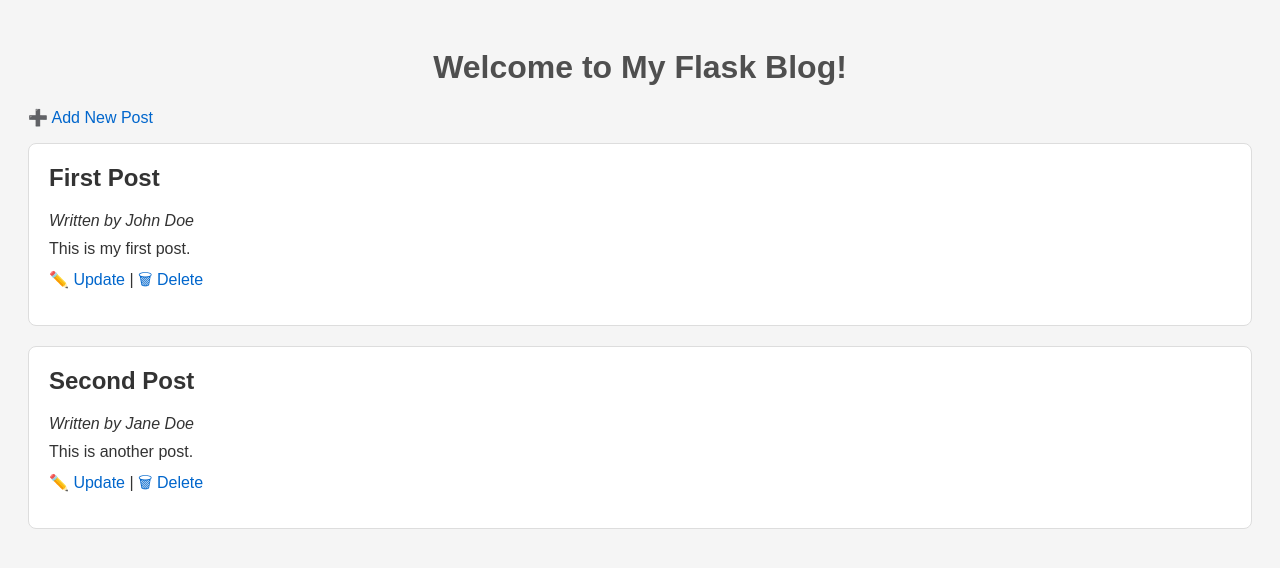
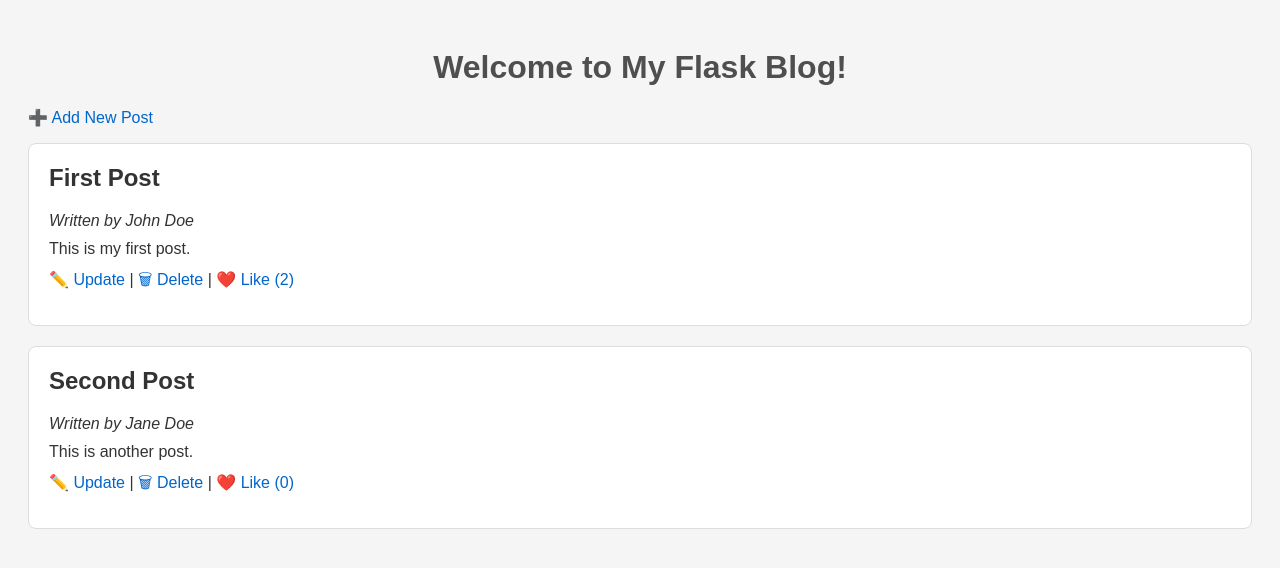
Before and after one commit to Crabmann2025/-Blog-application-with-Flask, a Flask app: page / in a window 1280 px wide. Shown: the top 568 px of the page. Run offline with Flask 3, Linux system fonts and the light colour scheme.

Commit message:
added a like function

```diff
--- a/app.py
+++ b/app.py
@@ -48,7 +48,8 @@ def add():
             "id": new_id,
             "author": author,
             "title": title,
-            "content": content
+            "content": content,
+            "likes": 0  # Neues Feld für Likes
         }
 
         blog_posts.append(new_post)
@@ -74,15 +75,26 @@ def update(post_id):
         return "Post not found", 404
 
     if request.method == 'POST':
-        # Update the post details
         post['author'] = request.form.get("author")
         post['title'] = request.form.get("title")
         post['content'] = request.form.get("content")
         save_posts(blog_posts)
         return redirect(url_for('index'))
 
-    # GET request: show update form
     return render_template('update.html', post=post)
+
+# Like a post
+@app.route('/like/<int:post_id>')
+def like(post_id):
+    blog_posts = load_posts()
+    # Direkt die Liste durchgehen und das passende Post-Dictionary ändern
+    for post in blog_posts:
+        if post["id"] == post_id:
+            post["likes"] = post.get("likes", 0) + 1
+            break
+    save_posts(blog_posts)
+    return redirect(url_for('index'))
+
 
 if __name__ == '__main__':
     app.run(debug=True)
--- a/posts.json
+++ b/posts.json
@@ -1,5 +1,15 @@
 [
-    {"id": 1, "author": "John Doe", "title": "First Post", "content": "This is my first post."},
-    {"id": 2, "author": "Jane Doe", "title": "Second Post", "content": "This is another post."}
-
+    {
+        "id": 1,
+        "author": "John Doe",
+        "title": "First Post",
+        "content": "This is my first post.",
+        "likes": 2
+    },
+    {
+        "id": 2,
+        "author": "Jane Doe",
+        "title": "Second Post",
+        "content": "This is another post."
+    }
 ]
--- a/templates/index.html
+++ b/templates/index.html
@@ -17,7 +17,8 @@
         <p>{{ post.content }}</p>
         <p>
             <a href="{{ url_for('update', post_id=post.id) }}">✏️ Update</a> |
-            <a href="{{ url_for('delete', post_id=post.id) }}">🗑 Delete</a>
+            <a href="{{ url_for('delete', post_id=post.id) }}">🗑 Delete</a> |
+            <a href="{{ url_for('like', post_id=post.id) }}">❤️ Like ({{ post.likes | default(0) }})</a>
         </p>
     </div>
     {% endfor %}
```
